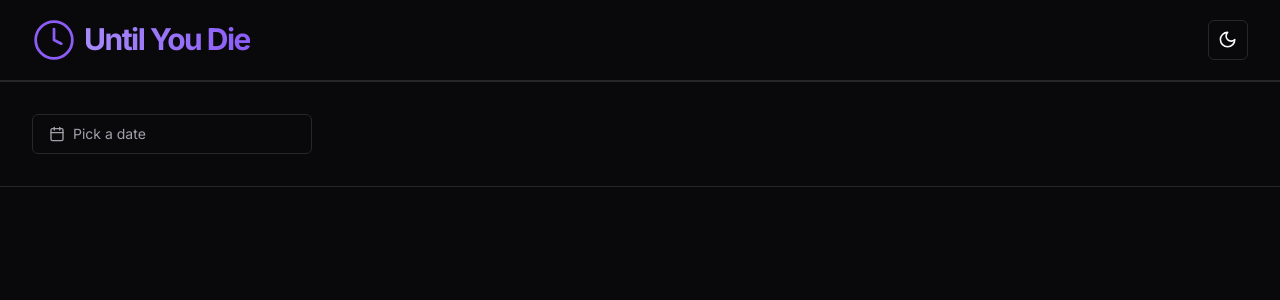
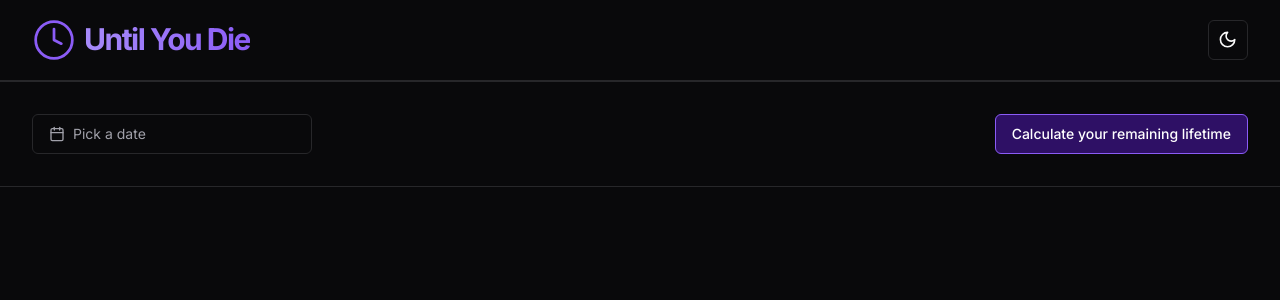
Before and after one commit to schufot/until-you-die, a Next.js app: page / in a window 1280 px wide. Shown: the top 300 px of the page. Built offline with nearby package versions, Linux system fonts and the light colour scheme.

Commit message:
add remaining lifetime button

```diff
--- a/app/(page)/page.tsx
+++ b/app/(page)/page.tsx
@@ -1,5 +1,6 @@
 
 import { DatePicker } from '@/components/DatePicker'
+import { Button } from '@/components/ui/button'
 import React from 'react'
 
 function page() {
@@ -8,6 +9,9 @@ function page() {
         <div className="border-b bg-card">
             <div className="container flex flex-wrap items-center justify-between gap-6 py-8">
                 <DatePicker/>
+                <Button variant={"outline"} className='border-violet-500 bg-violet-950 text-white hover:bg-violet-700 hover:text-white'>
+                Calculate your remaining lifetime
+                </Button>
             </div>
         </div>
     </div>
```
